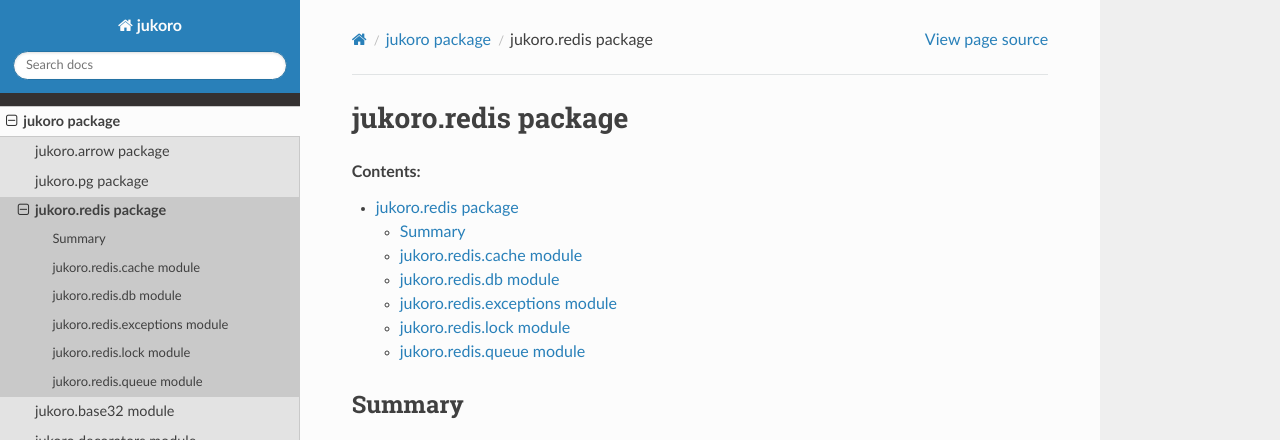
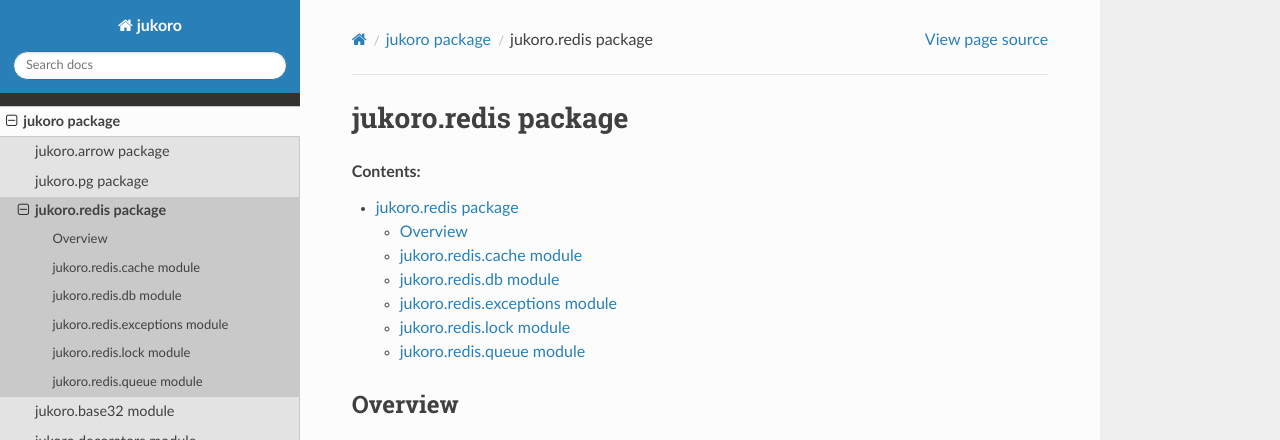
Before and after one commit to ysegorov/jukoro, a Sphinx documentation site: the page built from docs/jukoro.redis.rst, in a window 1280 px wide and 900 px high, cut to the strip 0-440 px from the top of the window. Built offline with Sphinx 7.4.7 and the Read the Docs theme 2.0.0, drawn with Linux system fonts in a browser that asks for light colours.

Commit message:
update docs

```diff
--- a/docs/jukoro.arrow.rst
+++ b/docs/jukoro.arrow.rst
@@ -3,8 +3,8 @@ jukoro.arrow package
 
 .. contents:: Contents:
 
-Summary
--------
+Overview
+--------
 
 .. automodule:: jukoro.arrow
     :members:
--- a/docs/jukoro.pg.rst
+++ b/docs/jukoro.pg.rst
@@ -3,8 +3,8 @@ jukoro.pg package
 
 .. contents:: Contents:
 
-Summary
--------
+Overview
+--------
 
 .. automodule:: jukoro.pg
     :members:
--- a/docs/jukoro.redis.rst
+++ b/docs/jukoro.redis.rst
@@ -3,8 +3,8 @@ jukoro.redis package
 
 .. contents:: Contents:
 
-Summary
--------
+Overview
+--------
 
 .. automodule:: jukoro.redis
     :members:
```
Also changed, not shown: docs/index.rst (+8 -1 lines).
